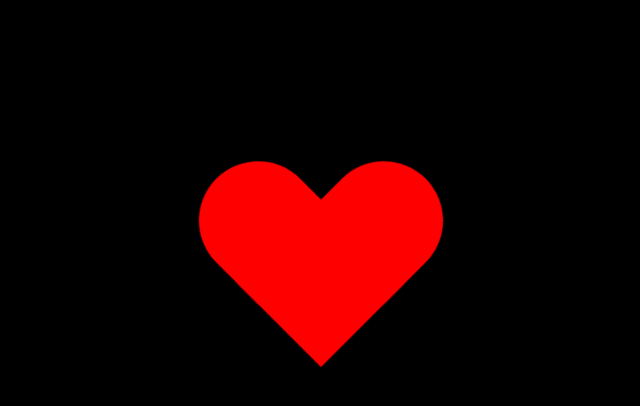
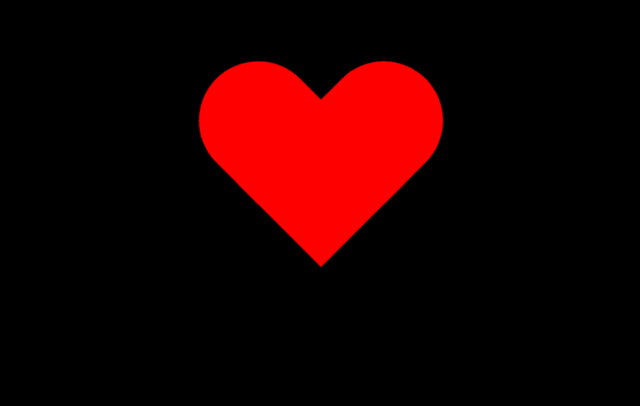
Before and after one commit to 2040-K/heartbeat, a plain HTML site: page index.html in a window 1280 px wide. Shown: the part 376-782 px from the top of the page, without its empty margins (319-959 px from the left). Drawn offline with Linux system fonts and the light colour scheme.

Commit message:
Update index.html

```diff
--- a/index.html
+++ b/index.html
@@ -9,7 +9,7 @@ body{
 background-color:black;
 }
 center{
-	padding-top:600px;
+	padding-top:500px;
 
 }
 </style>
```
